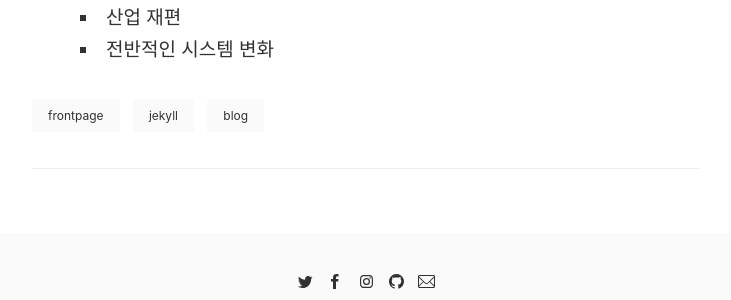
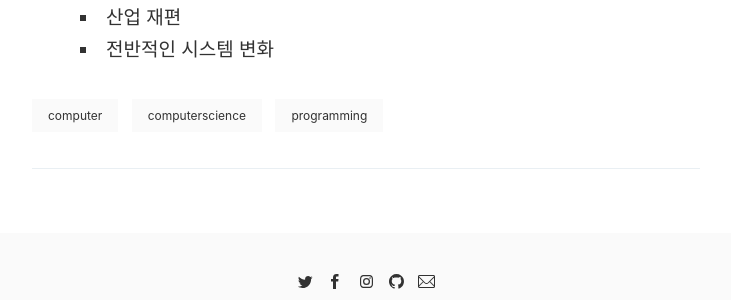
Before and after one commit to Jiyoun-Yoo/jiyoun-yoo.github.io, a Jekyll site: the page built from _posts/2020-10-20-computer-science.markdown, in a window 1280 px wide. Shown: the part 2009-2309 px from the top of the page, without its empty margins (274-1005 px from the left). Built offline with Jekyll 4.4.1, drawn with Linux system fonts in a browser that asks for light colours; comment, search, counter and statistics services are not loaded.

Commit message:
computerscience

```diff
--- a/_posts/2020-10-20-computer-science.markdown
+++ b/_posts/2020-10-20-computer-science.markdown
@@ -1,7 +1,7 @@
 ---
 layout: post
 title: '컴퓨터개론 1장 1절: ICT와 4차 산업혁명'
-tags: [frontpage, jekyll, blog]
+tags: [computer, computerscience, programming]
 ---
 
 # 컴퓨터개론 1장 1절: ICT와 4차 산업혁명
```
